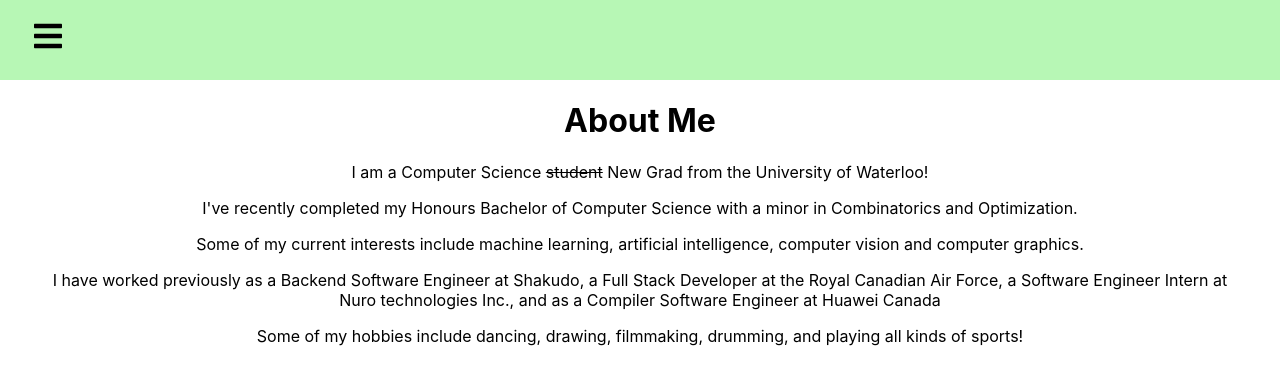
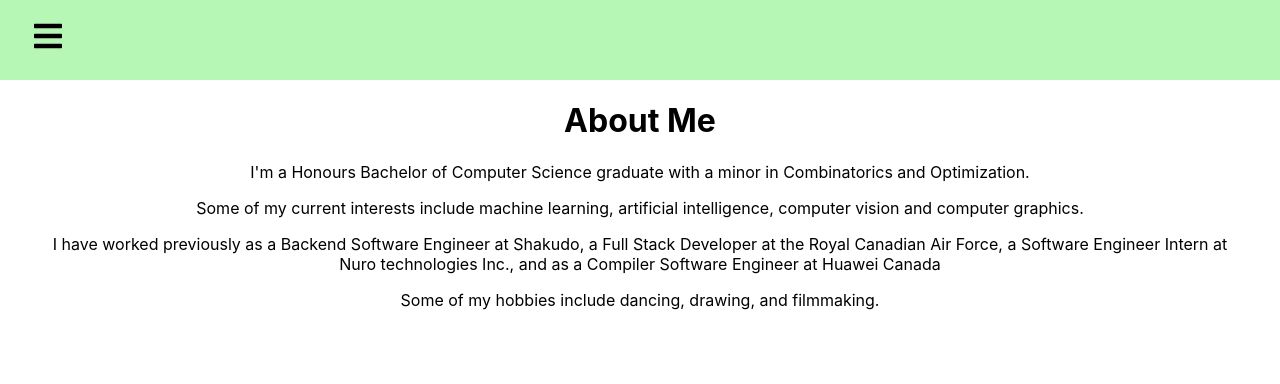
Before and after one commit to benlin1221/benlin1221.github.io, a React (Create React App) app: page /about in a window 1280 px wide. Shown: the top 384 px of the page. Built offline with nearby package versions, Linux system fonts and the light colour scheme.

Commit message:
changed photos page

```diff
--- a/src/pages/About.js
+++ b/src/pages/About.js
@@ -4,11 +4,10 @@ function About() {
   return (
     <div className='about'>
       <h1>About Me</h1>
-      <p>I am a Computer Science <s>student</s> New Grad from the University of Waterloo!</p>
-      <p>I've recently completed my Honours Bachelor of Computer Science with a minor in Combinatorics and Optimization.</p>
+      <p>I'm a Honours Bachelor of Computer Science graduate with a minor in Combinatorics and Optimization.</p>
       <p>Some of my current interests include machine learning, artificial intelligence, computer vision and computer graphics.</p>
       <p>I have worked previously as a Backend Software Engineer at Shakudo, a Full Stack Developer at the Royal Canadian Air Force, a Software Engineer Intern at Nuro technologies Inc., and as a Compiler Software Engineer at Huawei Canada</p>
-      <p>Some of my hobbies include dancing, drawing, filmmaking, drumming, and playing all kinds of sports!</p>
+      <p>Some of my hobbies include dancing, drawing, and filmmaking.</p>
     </div>
   );
 }
--- a/src/pages/PhotoGallery.js
+++ /dev/null
@@ -1,12 +0,0 @@
-import React from 'react';
-
-function Photos() {
-  return (
-    <div className='photos'>
-      <h1>Photo Gallery</h1>
-      <p>This is a page where I hope to share some cool photos that I took! Will be updated soon...</p>
-    </div>
-  );
-}
-
-export default Photos;
```
Also changed, not shown: src/pages/Misc.js (added, +12 -0 lines).
